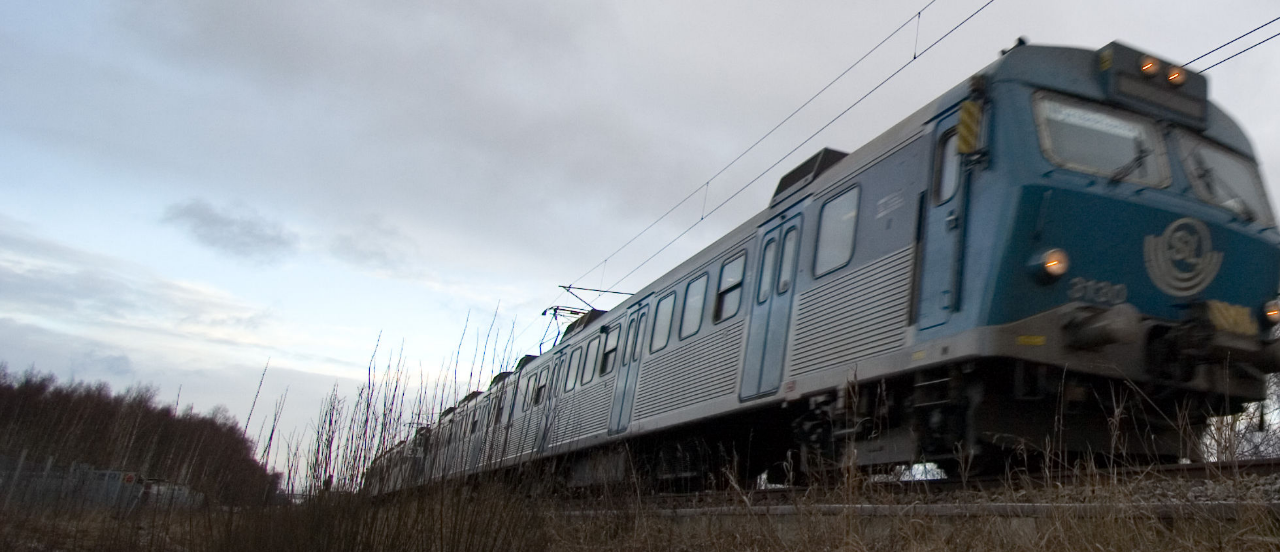
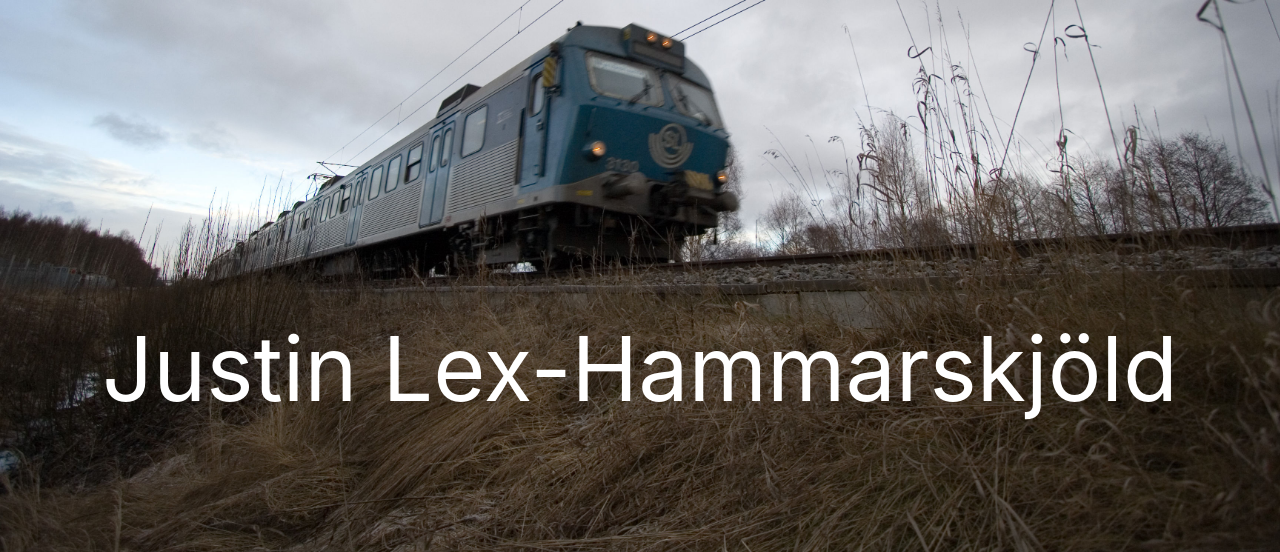
Before and after one commit to JustinLex/jlh-shodan, a plain HTML site: page website/www/index.html in a window 1280 px wide. Shown: the top 552 px of the page. Drawn offline with nearby package versions, Linux system fonts and the light colour scheme.

Commit message:
Fix text alignment on banner

```diff
--- a/website/www/index.html
+++ b/website/www/index.html
@@ -13,7 +13,7 @@
                 width: 100%;
                 background-image: url(banner.jpg);
                 background-size: cover;
-                padding-top: 77%; /*hard-coded 1.3 aspect ratio for picture*/
+                padding-top: 43.66%; /*hard-coded 2.29 aspect ratio for picture*/
             }
             header-text {
                 position:absolute;
@@ -22,7 +22,12 @@
                 left: 0;
                 right: 0;
                 text-align: center;
-                padding-top: 51%; /* .77*.66, gives us a lower third in our picture */
+                /*
+                    In order to align the text at the lower third of the banner, we pad a percentage with the following formula:
+                    43.66% (image aspect ratio) * 66% (lower third) - 7%*1.5 (font size / 2 * 1.5x line height defined in Bootstrap)
+                */
+                padding-top: 23.5656%;
+                vertical-align: middle;
                 font-size:7vw;
                 color:#ffffff;
             }
```
